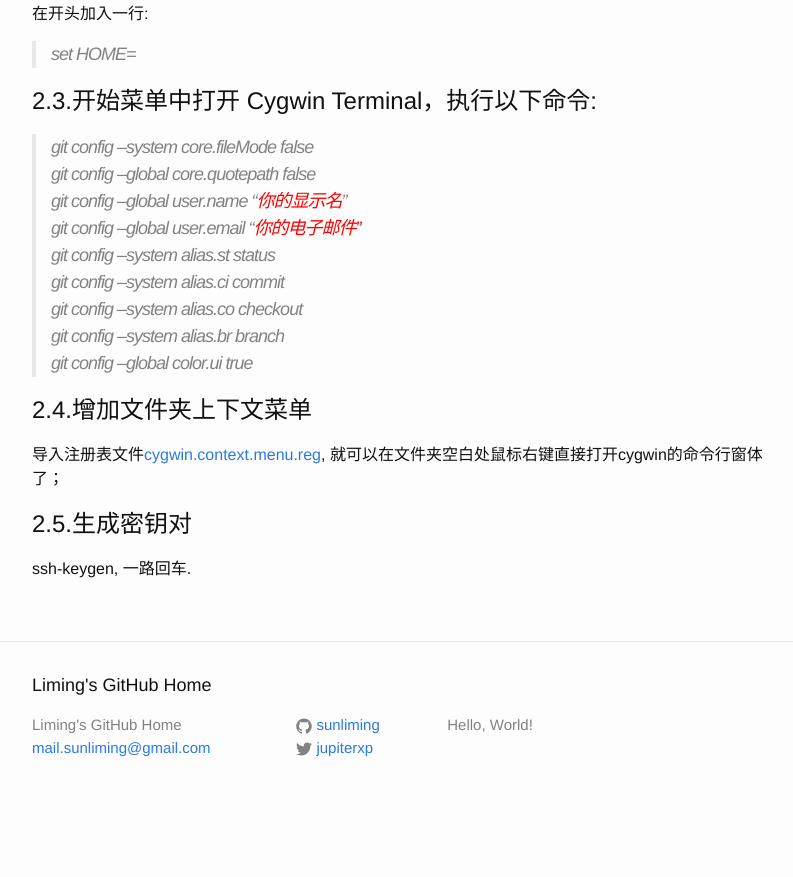
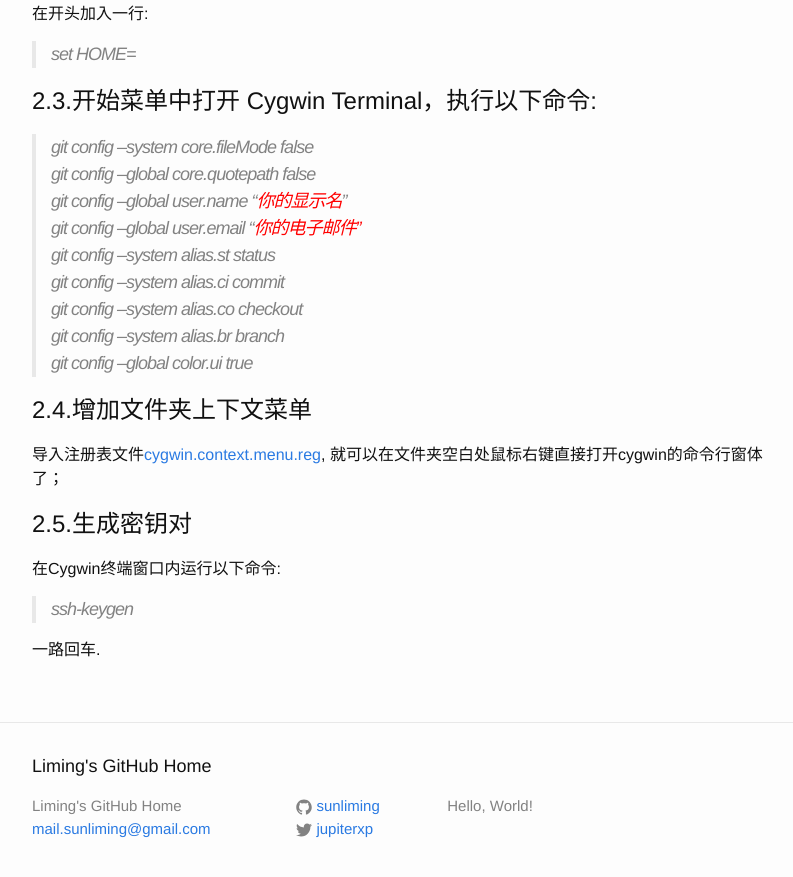
Before and after one commit to sunliming/sunliming.github.io, a Jekyll site: the page built from _posts/2014-12-04-cygwin-install-and-config.markdown, in a window 1280 px wide and 900 px high, scrolled down 648 px. Shown: the top 877 px of the window, without its empty margins (238-1031 px from the left). Built offline with Jekyll 4.4.1, drawn with Linux system fonts in a browser that asks for light colours; before the commit the page ends 1467 px from its top, so only the background shows below that; some of the changed lines change nothing that is shown.

Commit message:
v25, blockquote

```diff
--- a/_posts/2014-12-04-cygwin-install-and-config.markdown
+++ b/_posts/2014-12-04-cygwin-install-and-config.markdown
@@ -45,7 +45,11 @@
 
 # 2.5.生成密钥对
 
-ssh-keygen, 一路回车.
+在Cygwin终端窗口内运行以下命令:
+
+>ssh-keygen
+
+一路回车.
 
 [cygwin-install]: http://cygwin.com/install.html
 [context-menu-reg]: /files/cygwin.context.menu.reg.zip
```
